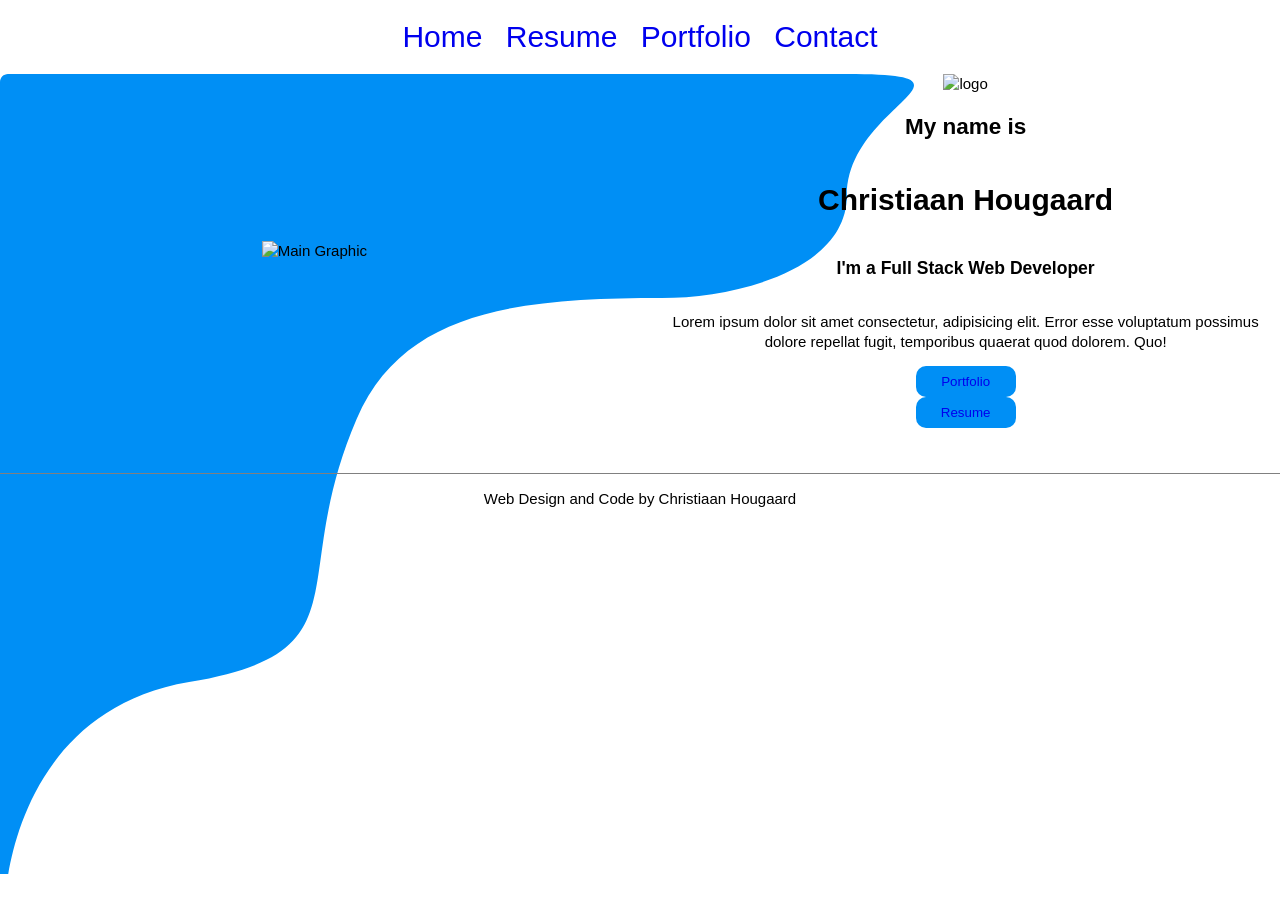
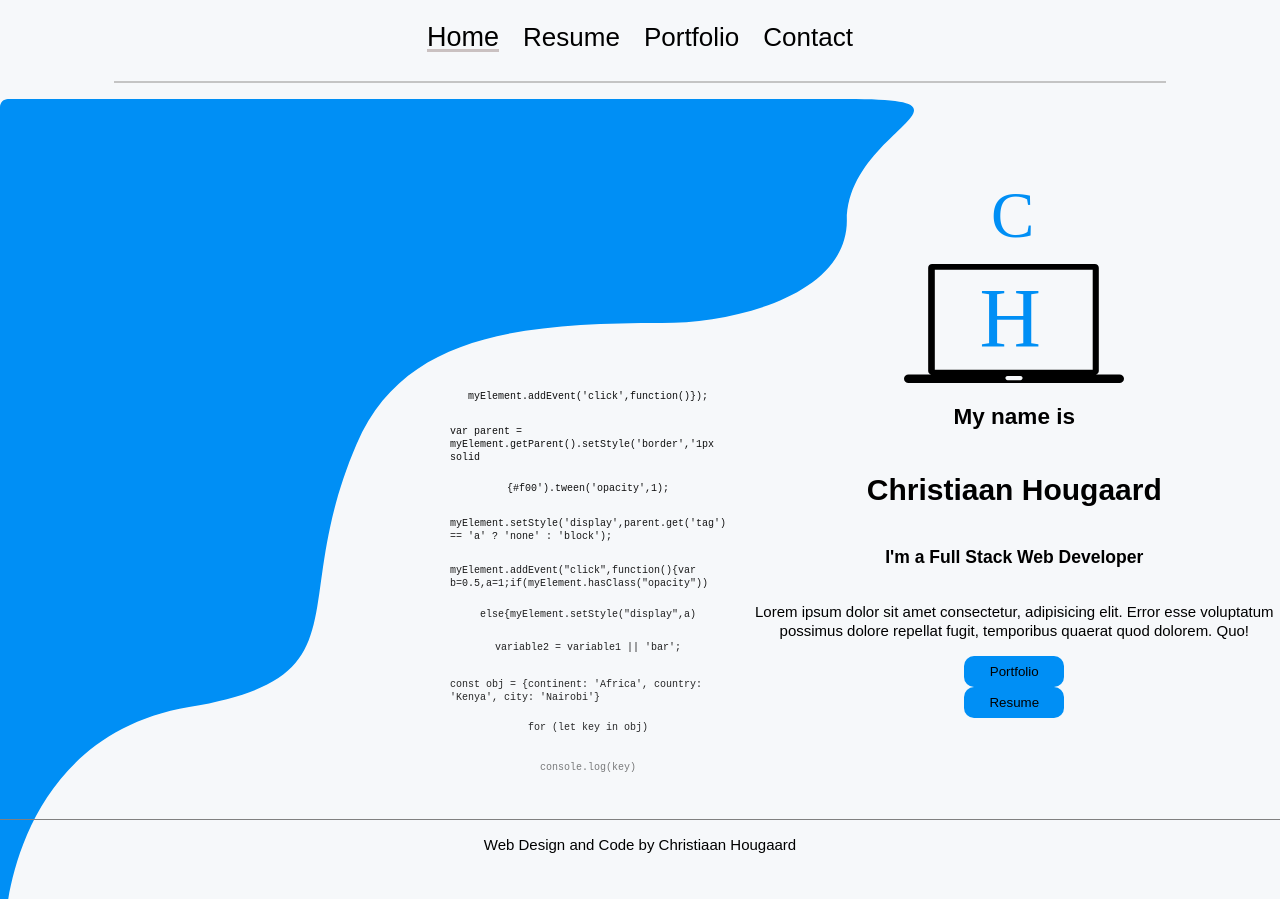
Before and after one commit to Hougaard696/personal_prjoect, a plain HTML site: page index.html in a window 1280 px wide. Before the commit the page ends 874 px from the top, so only its background shows below. Drawn offline with Linux system fonts and the light colour scheme; a web font is replaced by a local one.

Commit message:
animation

```diff
--- a/index.html
+++ b/index.html
@@ -3,23 +3,37 @@
 <head>
   <meta charset="UTF-8">
   <meta name="viewport" content="width=device-width, initial-scale=1.0">
+  <link rel="preconnect" href="https://fonts.gstatic.com">
+  <link href="https://fonts.googleapis.com/css2?family=Eczar&display=swap" rel="stylesheet">
   <link rel="stylesheet" href="style.css">
   <title>Home | Hougaard</title>
 </head>
-<body>
+<body class="bg">
   <nav class="nav-main">
-    <a href="./index.html">Home</a>
-    <a href="./resume.html">Resume</a>
-    <a href="./portfolio.html">Portfolio</a>
-    <a href="./contact.html">Contact</a>
+    <ul>
+      <li><a class="active" href="./index.html">Home</a></li>
+      <li><a href="./resume.html">Resume</a></li>
+      <li><a href="./portfolio.html">Portfolio</a></li>
+      <li><a href="./contact.html">Contact</a></li>
+    </ul>
+    <div class="line-nav"></div>
   </nav>
   <div class="graphic-bg"></div>
   <main class="col">
-    <div class="full-col">
-      <img src="#" alt="Main Graphic">
+    <div class="full-col code-style">
+      <p class="floating-text-10">myElement.addEvent('click',function()});</p>
+      <p class="floating-text-9">var parent = myElement.getParent().setStyle('border','1px solid</p>
+      <p class="floating-text-8">{#f00').tween('opacity',1);</p>
+      <p class="floating-text-7">myElement.setStyle('display',parent.get('tag') == 'a' ? 'none' : 'block');</p>
+      <p class="floating-text-6">myElement.addEvent("click",function(){var b=0.5,a=1;if(myElement.hasClass("opacity"))</p>
+      <p class="floating-text-5">else{myElement.setStyle("display",a)</p>
+      <p class="floating-text-4">variable2 = variable1  || 'bar';</p>
+      <p class="floating-text-3">const obj = {continent: 'Africa', country: 'Kenya', city: 'Nairobi'}</p>
+      <p class="floating-text-2">for (let key in obj)</p>
+      <p class="floating-text">console.log(key)</p>
     </div>
     <div class='full-col center-div'>
-      <img src="#" alt="logo">
+      <img src="./svgGraphics/logo.svg" alt="">
       <h2>My name is</h2>
       <h1>Christiaan Hougaard</h1>
       <h3>I'm a Full Stack Web Developer</h3>
--- a/style.css
+++ b/style.css
@@ -1,6 +1,7 @@
 /* Global Styles */
+/* /////////////////////////////////////// */
 
-body{
+body {
   font-family: Arial, Helvetica, sans-serif;
   font-size: 15px;
   line-height: 1.3;
@@ -9,14 +10,12 @@ body{
 }
 
 .bg {
-  /* background-color: #fcfcf71f; */
-  background-color: #ffffff;
+  background-color: #f6f8fa;
 }
 
 .col {
   display: grid;
   grid-template-columns: 1fr 1fr;
-  /* grid-auto-rows: auto; */
   grid-gap:1.5em;
 }
 
@@ -31,16 +30,17 @@ body{
   padding-left: 250px;
 }
 
-a {
+a, ul {
   text-decoration: none;
+  list-style-type: none;
+  color: black;
+  display: flex;
+  justify-content: center;
+  margin: 0px;
+  padding: 0px;
 }
 
-a:visited {
-  text-decoration: none;
-  color: black;
-}
 main {
-  /* display: flex; */
   align-items: center;
 }
 
@@ -59,15 +59,20 @@ main {
   z-index: -1;
 }
 
+
 /* Nav Bar */
+/* /////////////////////////////////////// */
+
+nav > ul > li {
+  margin: 12px;
+}
 
 .nav-main {
   text-align: center;
-  padding: 25px;
-  font-size: 30px;
+  padding: 15px;
+  font-size: 26px;
   line-height: .8;
   word-spacing: 15px;
-  position: sticky;
 }
 
 .line-nav {
@@ -78,32 +83,43 @@ main {
   display: inline-block;
 }
 
-nav > a {
-  text-decoration: none;
+a:active {
+  padding-bottom: .8px;
+  border-bottom: 3.5px solid #cac1c1;
+  font-size: 27px;
 }
 
-nav > a:hover {
-  text-decoration: underline;
-  text-decoration-color: #cac1c1;
+.active {
+  border-bottom: 3.5px solid #cac1c1;
+  font-size: 27px;
+}
+
+a:hover {
+  border-bottom: 3px solid #cac1c1;
   cursor: pointer;
 }
+
+
+
 /* hero section */
+/* /////////////////////////////////////// */
 
 .line {
   width: 53px;
   height: 0;
   border: 1px solid #C4C4C4;
   margin: 3px;
-  display:inline-block;
+  display: inline-block;
 }
 
 
 .line-center {
-  display:inline-block;
+  display: inline-block;
   padding: 0 25px 0 25px;
 }
 
 /* Buttons Styles */
+/* /////////////////////////////////////// */
 
 .btn-1 {
   border-radius: 10px;
@@ -114,13 +130,15 @@ nav > a:hover {
 }
 
 /* Form */
+/* /////////////////////////////////////// */
 
 .form-bg {
   border-radius: 35px;
-  box-shadow: 0 4px 8px 0 rgba(0, 0, 0, 0.2), 0 6px 20px 0 rgba(0, 0, 0, 0.19);
+  box-shadow: 0 4px 8px 0 rgba(0, 0, 0, 0.2), 0 6px 20px 0 rgba(0, 0, 0, 0.19);background-color:#E5E5E5;
   width: 300px;
   padding: 35px;
   letter-spacing: .6px;
+  margin: 1.7rem;
 }
 
 .form-title {
@@ -165,6 +183,8 @@ textarea {
 }
 
 /* Imgaes */
+/* /////////////////////////////////////// */
+
 .img-st {
   margin: 45px;
   align-content: center;
@@ -173,12 +193,157 @@ textarea {
 .mail {
   width: 650px;
   height: 350px;
+  filter: drop-shadow(-12px 25px 10px rgba(87, 84, 84, 0.726));
+}
+
+.self-port {
+  width: 16em;
+  height: 16em;
 }
 
 /* Footer */
+/* /////////////////////////////////////// */
+
 .foot-main {
   clear: both;
   text-align: center;
   border-top: .8px solid grey;
   margin-top: 45px;
 }
+
+/* Animation */
+/* /////////////////////////////////////// */
+
+@keyframes mail{
+  0%{
+      transform: rotate(0) scale(0) translateX(0) translateY(100%);
+      opacity: 0;
+      }
+  25%{
+      transform: rotate(0) scale(.3) translateX(0) translateY(15%);
+      opacity: .3;
+      }
+  50%{
+      transform: rotate(0) scale(.6) translateX(0) translateY(-15%);
+      opacity: .6;
+      }
+  75%{
+      transform: rotate(0) scale(.8) translateX(0) translateY(35%);
+      opacity: .8;
+      }
+  100%{
+      transform: rotate(0) scale(1) translateX(0) translateY(0);
+      opacity: 1;
+      }
+}
+
+.mailAnimate{
+  animation: mail 3s forwards 0s linear;
+}
+
+.vanish {
+  opacity: 0;
+}
+
+.code-style {
+  font-size: 10px;
+  font-family: monospace;
+  align-self: start;
+  margin-left: 450px;
+  margin-top: 280px;
+}
+
+.floating-text {
+  animation-name: code;
+  animation-delay: 20.17627118644068ms;
+  animation-duration: 1983.6203389830503ms;
+  animation-iteration-count: infinite;
+  animation-direction: normal;
+  animation-timing-function: linear;
+}
+.floating-text-2 {
+  animation-name: code;
+  animation-delay: 27.742372881355934ms;
+  animation-duration: 1953.5322033898308ms;
+  animation-iteration-count: infinite;
+  animation-direction: normal;
+}
+.floating-text-3 {
+  animation-name: code;
+  animation-delay: 32.786440677966105ms;
+  animation-duration: 1938.4881355932205ms;
+  animation-iteration-count: infinite;
+  animation-direction: normal;
+}
+.floating-text-4 {
+  animation-name: code;
+  animation-delay: 40.35254237288135ms;
+  animation-duration: 1918.4000000000003ms;
+  animation-iteration-count: infinite;
+  animation-direction: normal;
+}
+.floating-text-5 {
+  animation-name: code;
+  animation-delay: 50.4406779661017ms;
+  animation-duration: 1903.3559322033896ms;
+  animation-iteration-count: infinite;
+  animation-direction: normal;
+}
+.floating-text-6 {
+  animation-name: code;
+  animation-delay: 63.05084745762724ms;
+  animation-duration: 1880.7457627118645ms;
+  animation-iteration-count: infinite;
+  animation-direction: normal;
+}
+.floating-text-7 {
+  animation-name: code;
+  animation-delay: 78.1830508474576ms;
+  animation-duration: 1850.5694915254237ms;
+  animation-iteration-count: infinite;
+  animation-direction: normal;
+}
+.floating-text-8 {
+  animation-name: code;
+  animation-delay: 90.79322033898302ms;
+  animation-duration: 1820.4813559322033ms;
+  animation-iteration-count: infinite;
+  animation-direction: normal;
+}
+.floating-text-9 {
+  animation-name: code;
+  animation-delay: 98.35932203389848ms;
+  animation-duration: 1800.3932203389827ms;
+  animation-iteration-count: infinite;
+  animation-direction: normal;
+}
+.floating-text-10 {
+  animation-name: code;
+  animation-delay: 103.4033898305085ms;
+  animation-duration: 1797.8711864406778ms;
+  animation-iteration-count: infinite;
+  animation-direction: normal;
+}
+
+@keyframes code {
+  0%{
+    transform: rotate(0) translateX(0) translateY(150%);
+    opacity: 0;
+  }
+/* 25%{
+    transform: rotate(0) translateX(0) translateY(15%);
+    opacity: .3;
+    }
+50%{
+    transform: rotate(0) translateX(0) translateY(-15%);
+    opacity: .6;
+    }
+75%{
+    transform: rotate(0) translateX(0) translateY(35%);
+    opacity:  .8;
+    } */
+100%{
+    transform: rotate(0) translateX(0) translateY(0);
+    opacity: 1;
+    }
+}
```
Also changed, not shown: contact.html (+9 -8 lines), portfolio.html (+8 -5 lines), resume.html (+10 -7 lines), graphics/selfportrait.png (added), svgGraphics/bg2.svg (added), svgGraphics/logo.svg (added).
